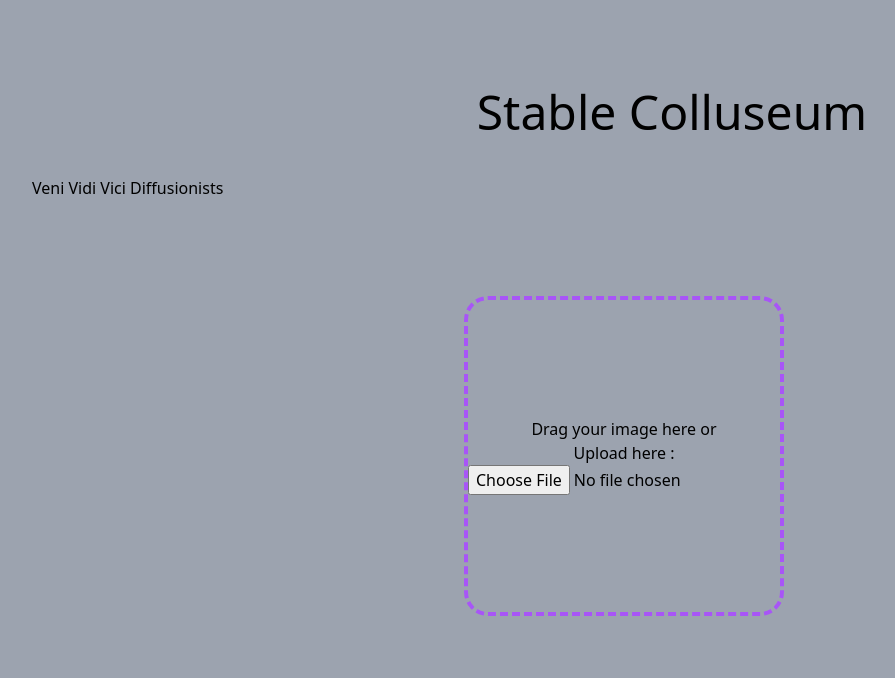
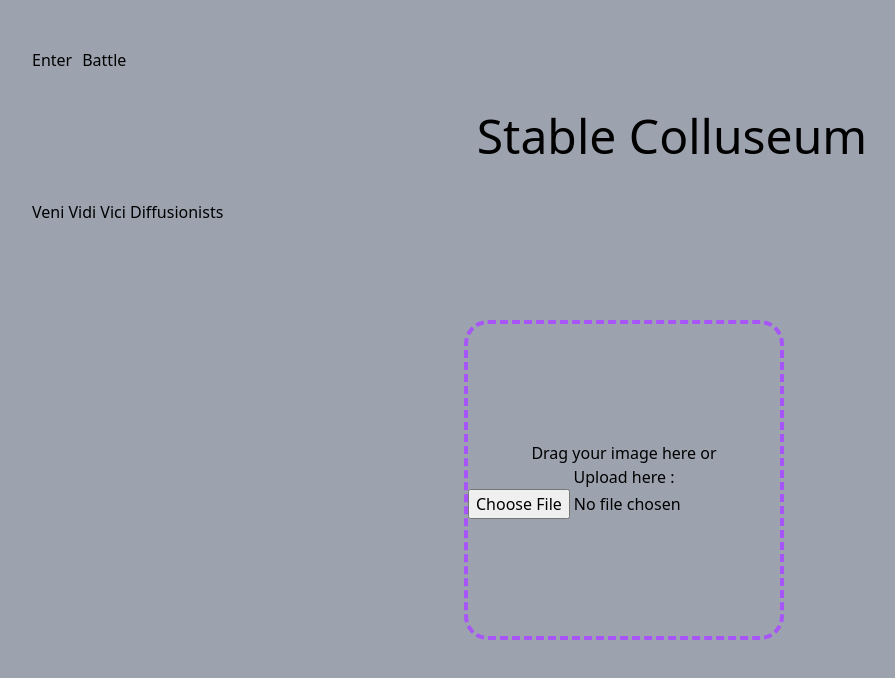
Before and after one commit to maxmynter/diffusion-wars, a Next.js app: page / in a window 1280 px wide. Shown: the top 678 px of the page, without its empty margins (16-911 px from the left). Built offline with nearby package versions, Linux system fonts and the light colour scheme.

Commit message:
Add Navigation

```diff
--- a/src/pages/Battle.js
+++ b/src/pages/Battle.js
@@ -1,4 +1,11 @@
+import Navigation from "./components/Navigation";
+
 const Battle = () => {
-  return <div> Battle Page</div>;
+  return (
+    <>
+      <Navigation />
+      <div> Battle Page</div>
+    </>
+  );
 };
 export default Battle;
--- /dev/null
+++ b/src/pages/components/Navigation.js
@@ -0,0 +1,12 @@
+import Link from "next/link";
+const Navigation = () => {
+  return (
+    <div className="flex w-full ">
+      <div className="flex w-96 space-x-2.5">
+        <Link href="/">Enter</Link>
+        <Link href="/battle">Battle</Link>
+      </div>
+    </div>
+  );
+};
+export default Navigation;
--- a/src/pages/index.js
+++ b/src/pages/index.js
@@ -1,6 +1,8 @@
 import Head from "next/head";
 import Enter from "./components/Enter";
 import UploadImage from "./components/uploadImage";
+import Battle from "./Battle";
+import Navigation from "./components/Navigation";
 
 export default function Home() {
   return (
@@ -14,6 +16,7 @@ export default function Home() {
         <meta name="viewport" content="width=device-width, initial-scale=1" />
         <link rel="icon" href="/favicon.ico" />
       </Head>
+      <Navigation />
       <Enter />
       <UploadImage />
     </>
```
